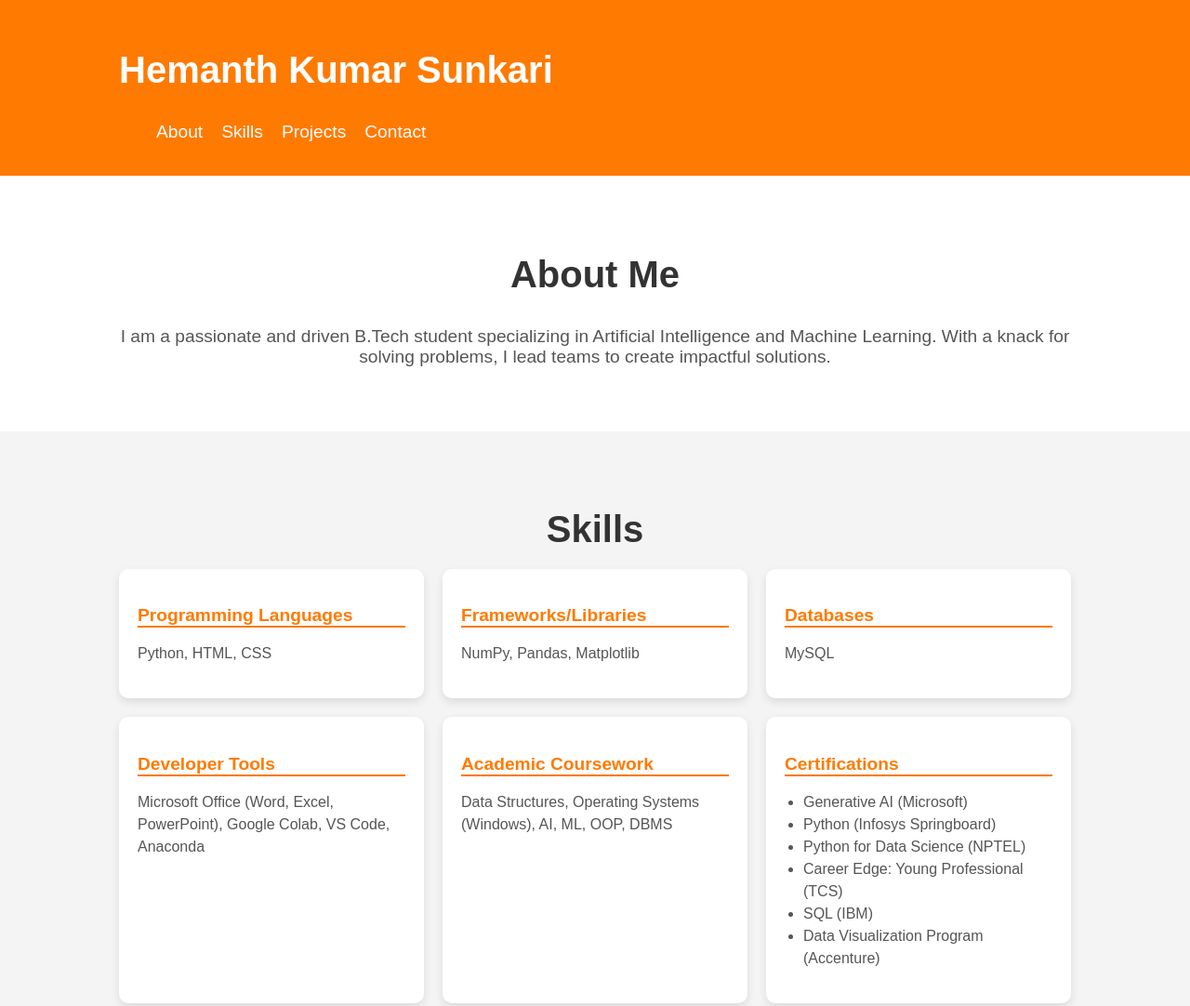
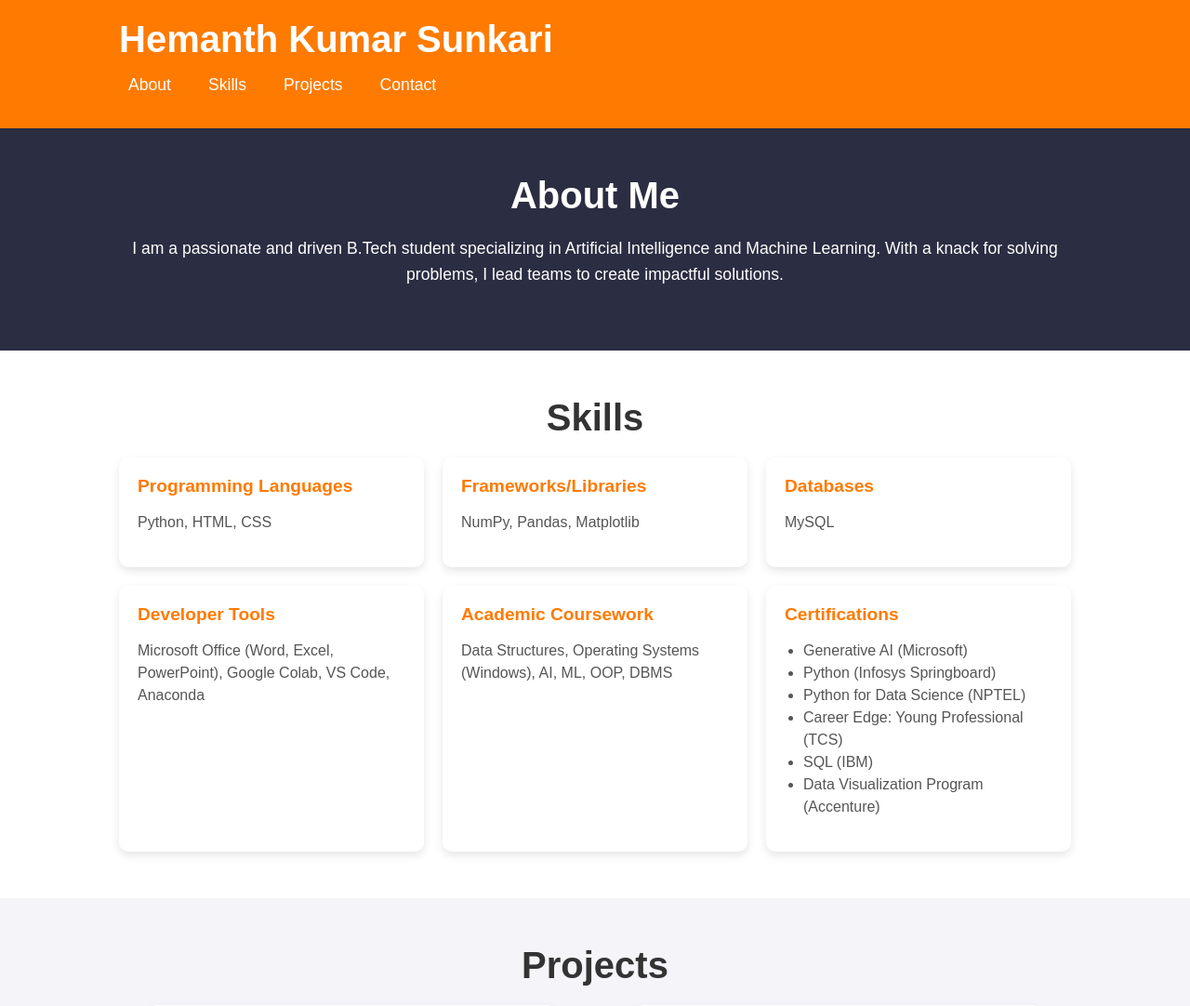
Before and after one commit to Hemanthkumarsunkari27/portfolio-website, a plain HTML site: page index.html in a window 1280 px wide. Shown: the top 1082 px of the page at 93% size. Drawn offline with Linux system fonts and the light colour scheme.

Commit message:
Update style.css

```diff
--- a/style.css
+++ b/style.css
@@ -4,12 +4,16 @@ body {
     margin: 0;
     padding: 0;
     color: #333;
-    background-color: #f9f9f9;
+    background-color: #f4f4f9;
+}
+
+h1, h2, h3 {
+    margin: 0;
 }
 
 /* Header Section */
 #header {
-    background: #ff7a00;
+    background-color: #ff7a00;
     color: white;
     padding: 20px 10%;
 }
@@ -23,40 +27,45 @@ body {
     list-style: none;
     display: flex;
     gap: 20px;
+    padding: 0;
 }
 
 #header .nav-links a {
-    color: #fff;
+    color: white;
     text-decoration: none;
-    font-size: 1.2rem;
-    transition: color 0.3s ease;
+    font-size: 1.1rem;
+    padding: 10px;
+    transition: background-color 0.3s;
 }
 
 #header .nav-links a:hover {
-    color: #e58900;
+    background-color: #e58900;
+    border-radius: 5px;
 }
 
 /* About Section */
 #about {
+    background-color: #2b2d42;
+    color: white;
     padding: 50px 10%;
-    background-color: #fff;
     text-align: center;
 }
 
 #about h2 {
     font-size: 2.5rem;
-    color: #333;
+    margin-bottom: 20px;
 }
 
 #about p {
-    font-size: 1.2rem;
-    color: #555;
+    font-size: 1.1rem;
+    color: #fff;
+    line-height: 1.6;
 }
 
 /* Skills Section */
 #skills {
     padding: 50px 10%;
-    background-color: #f4f4f4;
+    background-color: #fff;
 }
 
 #skills h2 {
@@ -81,12 +90,10 @@ body {
 .skill-category h3 {
     font-size: 1.2rem;
     color: #ff7a00;
-    border-bottom: 2px solid #ff7a00;
     margin-bottom: 10px;
 }
 
-.skill-category p,
-.skill-category ul {
+.skill-category p, .skill-category ul {
     font-size: 1rem;
     color: #555;
     line-height: 1.5;
@@ -100,7 +107,7 @@ body {
 /* Projects Section */
 #projects {
     padding: 50px 10%;
-    background-color: #fff;
+    background-color: #f4f4f9;
 }
 
 #projects h2 {
@@ -128,11 +135,11 @@ body {
 
 .project-card:hover {
     transform: scale(1.05);
-    box-shadow: 0 6px 12px rgba(0, 0, 0, 0.15);
 }
 
 .project-card img {
     width: 100%;
+    height: auto;
     border-radius: 8px;
     margin-bottom: 15px;
 }
@@ -151,10 +158,10 @@ body {
     display: inline-block;
     padding: 10px 20px;
     background: #ff7a00;
-    color: #fff;
+    color: white;
     border-radius: 5px;
     text-decoration: none;
-    transition: background 0.3s ease;
+    transition: background 0.3s;
 }
 
 .view-project:hover {
@@ -164,7 +171,7 @@ body {
 /* Contact Section */
 #contact {
     padding: 50px 10%;
-    background-color: #f4f4f4;
+    background-color: #fff;
     text-align: center;
 }
 
@@ -173,11 +180,4 @@ body {
 }
 
 #contact a {
-    color: #ff7a00;
-    text-decoration: none;
-    font-weight: bold;
-}
-
-/* Footer */
-footer {
-    padding: 20px
+    color
```
